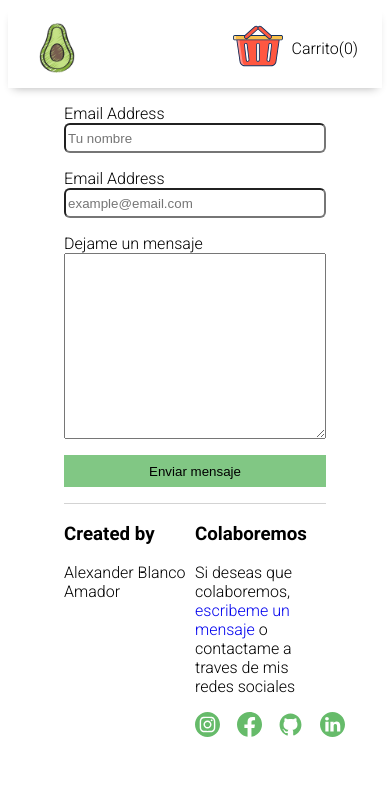
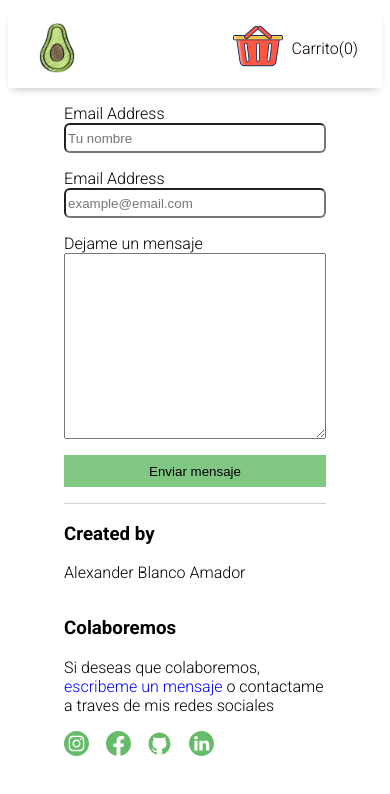
Before and after one commit to ablancoa/avo-store, a Next.js app: page /sendEmail in a window 390 px wide. Shown: the top 794 px of the page. Built offline with nearby package versions, Linux system fonts and the light colour scheme; no server answers.

Commit message:
Mejoras en UI para vista movil

```diff
--- a/components/Footer/footer.module.scss
+++ b/components/Footer/footer.module.scss
@@ -19,3 +19,24 @@
   }
 
 }
+
+@media (max-width: 600px) {
+  .footerContainer {
+    flex-direction: column;
+    width: 100%;
+
+    .contactContainer {
+      width: 100%;
+    }
+  }
+
+
+
+  .contactWithMe {
+    width: 100%;
+  }
+
+  .p {
+    width: 100%;
+  }
+}
--- a/components/ProductTable/ProductTable.js
+++ b/components/ProductTable/ProductTable.js
@@ -44,7 +44,7 @@ export default function ProductTable({shape, hardiness, taste}) {
 
 
   return (
-    <TableContainer component={Paper} sx={{ minWidth: 600 }}>
+    <TableContainer component={Paper} sx={{ minWidth: 300 }}>
       <Table sx={{ minWidth: 600 }} aria-label="customized table">
         <TableHead>
           <TableRow>
@@ -55,7 +55,7 @@ export default function ProductTable({shape, hardiness, taste}) {
         <TableBody >
           {rows.map((row) => (
             <StyledTableRow key={row.attribute} >
-              <StyledTableCell component="th" scope="row" width={300}>
+              <StyledTableCell component="th" scope="row">
                 {row.attribute}
               </StyledTableCell>
               <StyledTableCell align="left">{row.value}</StyledTableCell>
```
Also changed, not shown: pages/product/id.module.scss (+8 -0 lines).
